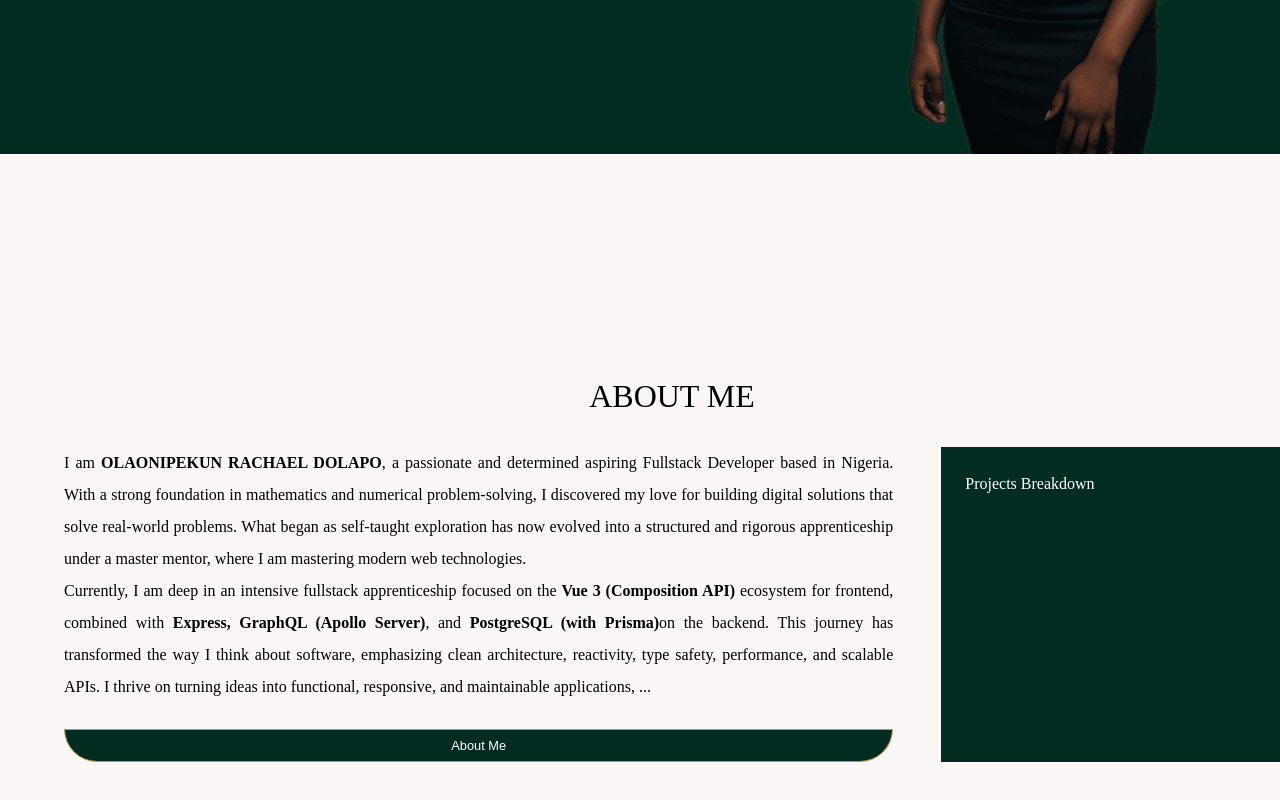
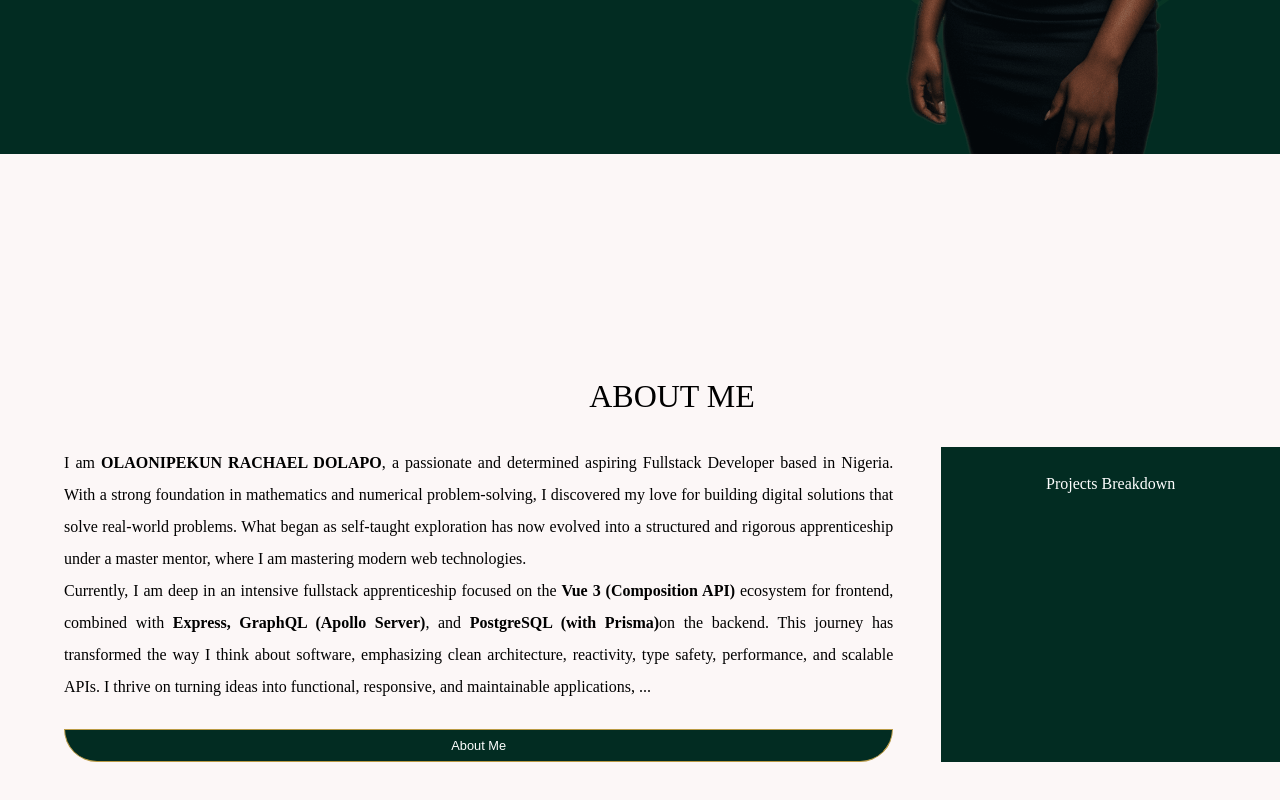
Before and after one commit to Lovethrech/my-main-portfolio, a Vue app: page / in a window 1280 px wide. Shown: the part 577-1377 px from the top of the page. Built offline with nearby package versions, Linux system fonts and the light colour scheme.

Commit message:
working on the home-about components.

```diff
--- a/src/components/home/about/HomeAboutSkillsBarChart.vue
+++ b/src/components/home/about/HomeAboutSkillsBarChart.vue
@@ -11,5 +11,7 @@
 .home-about-skills-bar-chart{
     padding: 3vh;
 }
-
+.chart-title{
+    text-align: center;
+}
 </style>
```
